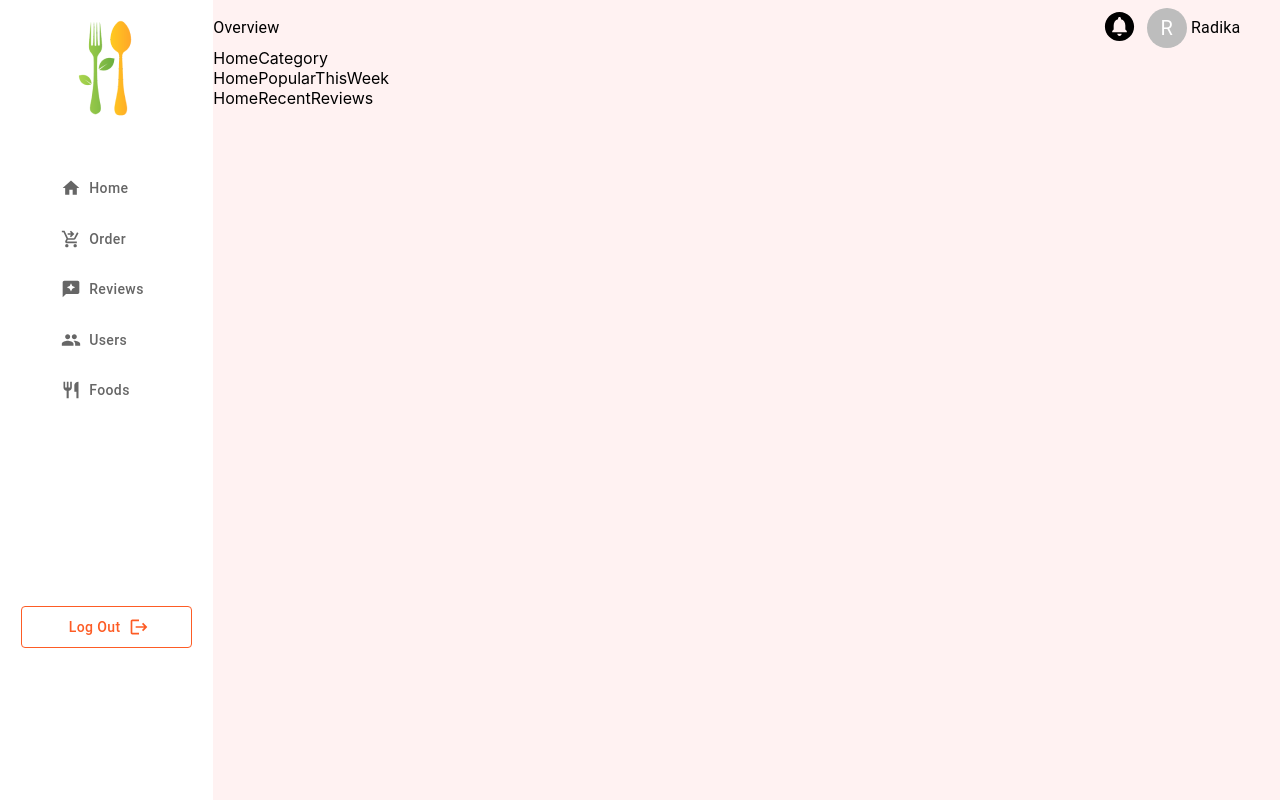
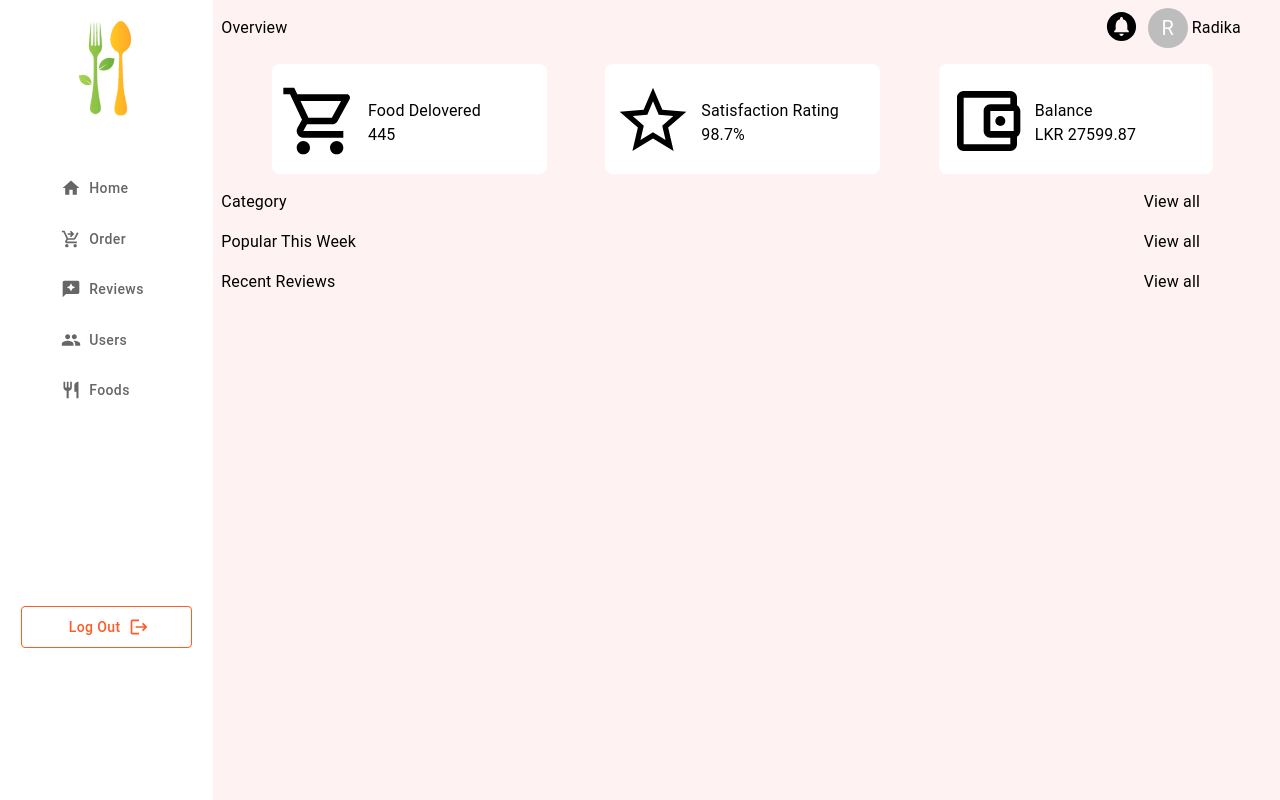
Before and after one commit to shakuvi/final-project-web-fronend-updated, a React (Create React App) app: page /home in a window 1280 px wide. Built offline with nearby package versions, Linux system fonts and the light colour scheme.

Commit message:
Home common layout created

```diff
--- /dev/null
+++ b/src/layouts/common/homelayout/HomeSubHeader.js
@@ -0,0 +1,17 @@
+import { Grid, Typography } from "@mui/material";
+import React from "react";
+
+export default function HomeSubHeader({ info }) {
+  return (
+    <div>
+      <Grid container justifyContent="space-between" pt={2}>
+        <Grid item pl={1}>
+          <Typography>{info.name}</Typography>
+        </Grid>
+        <Grid item pr={10}>
+          <Typography>View all</Typography>
+        </Grid>
+      </Grid>
+    </div>
+  );
+}
--- a/src/layouts/home/homelayout/HomeCategory.js
+++ b/src/layouts/home/homelayout/HomeCategory.js
@@ -1,5 +1,10 @@
 import React from "react";
+import HomeSubHeader from "../../common/homelayout/HomeSubHeader";
 
 export default function HomeCategory() {
-  return <div>HomeCategory</div>;
+  return (
+    <div>
+      <HomeSubHeader info={{ name: "Category" }} />
+    </div>
+  );
 }
--- a/src/layouts/home/homelayout/HomeOverview.js
+++ b/src/layouts/home/homelayout/HomeOverview.js
@@ -1,11 +1,15 @@
 import { Avatar, Grid, Typography } from "@mui/material";
 import CircleNotificationsIcon from "@mui/icons-material/CircleNotifications";
 import React from "react";
+import StatisficationItem from "./homeoverview/StatisficationItem";
+import ShoppingCartOutlinedIcon from "@mui/icons-material/ShoppingCartOutlined";
+import StarBorderOutlinedIcon from "@mui/icons-material/StarBorderOutlined";
+import AccountBalanceWalletOutlinedIcon from "@mui/icons-material/AccountBalanceWalletOutlined";
 
 export default function HomeOverview() {
   return (
     <div>
-      <Grid container alignItems="center" pt={1}>
+      <Grid container alignItems="center" pl={1} pt={1}>
         <Grid item xs={6}>
           <Typography>Overview</Typography>
         </Grid>
@@ -23,6 +27,35 @@ export default function HomeOverview() {
           </Grid>
         </Grid>
       </Grid>
+      <Grid container justifyContent="space-evenly" pt={3}>
+        <Grid item xs="3">
+          <StatisficationItem
+            info={{
+              label: "Food Delovered",
+              value: "445",
+              icon: <ShoppingCartOutlinedIcon sx={{ fontSize: 80 }} />,
+            }}
+          />
+        </Grid>
+        <Grid item xs="3">
+          <StatisficationItem
+            info={{
+              label: "Satisfaction Rating",
+              value: "98.7%",
+              icon: <StarBorderOutlinedIcon sx={{ fontSize: 80 }} />,
+            }}
+          />
+        </Grid>
+        <Grid item xs="3">
+          <StatisficationItem
+            info={{
+              label: "Balance",
+              value: "LKR 27599.87",
+              icon: <AccountBalanceWalletOutlinedIcon sx={{ fontSize: 80 }} />,
+            }}
+          />
+        </Grid>
+      </Grid>
     </div>
   );
 }
--- a/src/layouts/home/homelayout/HomePopularThisWeek.js
+++ b/src/layouts/home/homelayout/HomePopularThisWeek.js
@@ -1,5 +1,10 @@
 import React from "react";
+import HomeSubHeader from "../../common/homelayout/HomeSubHeader";
 
 export default function HomePopularThisWeek() {
-  return <div>HomePopularThisWeek</div>;
+  return (
+    <div>
+      <HomeSubHeader info={{ name: "Popular This Week" }} />
+    </div>
+  );
 }
--- a/src/layouts/home/homelayout/HomeRecentReviews.js
+++ b/src/layouts/home/homelayout/HomeRecentReviews.js
@@ -1,5 +1,10 @@
 import React from "react";
+import HomeSubHeader from "../../common/homelayout/HomeSubHeader";
 
 export default function HomeRecentReviews() {
-  return <div>HomeRecentReviews</div>;
+  return (
+    <div>
+      <HomeSubHeader info={{ name: "Recent Reviews" }} />
+    </div>
+  );
 }
--- /dev/null
+++ b/src/layouts/home/homelayout/homeoverview/StatisficationItem.js
@@ -0,0 +1,26 @@
+import { Grid, Typography } from "@mui/material";
+import React from "react";
+
+export default function StatisficationItem({ info }) {
+  return (
+    <div>
+      <Grid
+        container
+        alignItems="center"
+        sx={{
+          textAlign: "left",
+          backgroundColor: "white",
+          borderRadius: "8px",
+          height: 110,
+        }}
+        spacing={1}
+      >
+        <Grid item>{info.icon}</Grid>
+        <Grid item>
+          <Typography>{info.label}</Typography>
+          <Typography>{info.value}</Typography>
+        </Grid>
+      </Grid>
+    </div>
+  );
+}
```
